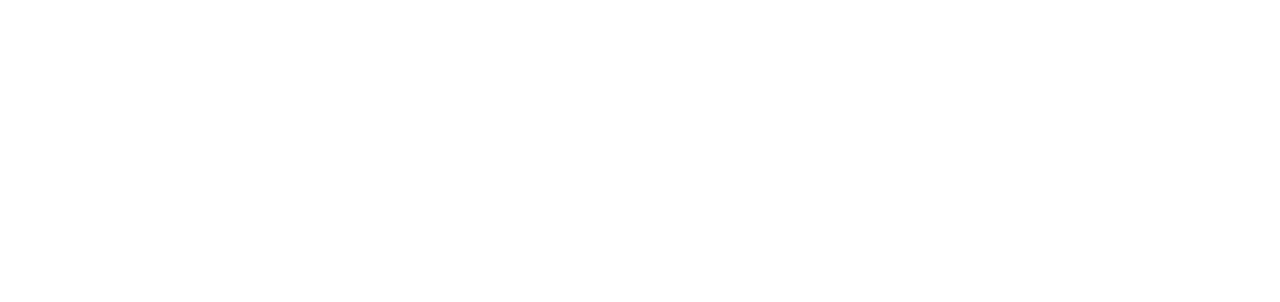
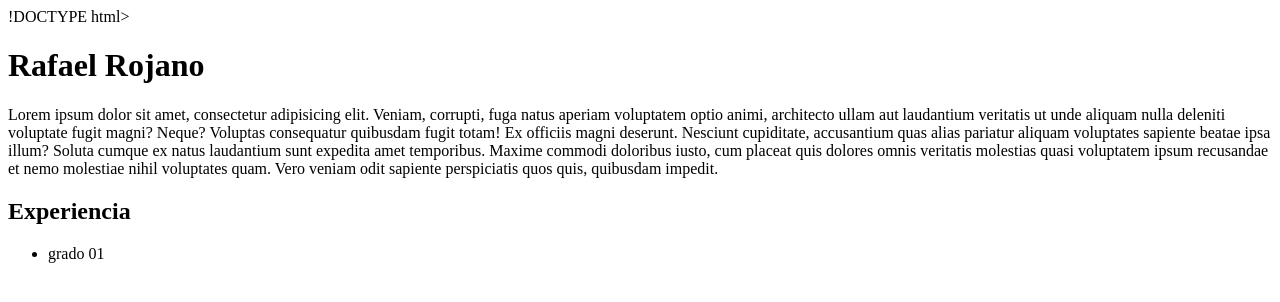
Before and after one commit to alvaro0yair0garcia0murrieta/80688, a plain HTML site: page index.html in a window 1280 px wide. Drawn offline with Linux system fonts and the light colour scheme.

Commit message:
holka:x|

```diff
--- a/index.html
+++ b/index.html
@@ -1,5 +1,19 @@
-<html>
-    <head>
-
-    </head>
+!DOCTYPE html>
+<html lang="en">
+<head>
+    <meta charset="UTF-8">
+    <meta http-equiv="X-UA-Compatible" content="IE=edge">
+    <meta name="viewport" content="width=device-width, initial-scale=1.0">
+    <title>Mi CV</title>
+</head>
+<body>
+    <h1>Rafael Rojano</h1>
+    Lorem ipsum dolor sit amet, consectetur adipisicing elit. Veniam, corrupti, fuga natus aperiam voluptatem optio animi, architecto ullam aut laudantium veritatis ut unde aliquam nulla deleniti voluptate fugit magni? Neque?
+    Voluptas consequatur quibusdam fugit totam! Ex officiis magni deserunt. Nesciunt cupiditate, accusantium quas alias pariatur aliquam voluptates sapiente beatae ipsa illum? Soluta cumque ex natus laudantium sunt expedita amet temporibus.
+    Maxime commodi doloribus iusto, cum placeat quis dolores omnis veritatis molestias quasi voluptatem ipsum recusandae et nemo molestiae nihil voluptates quam. Vero veniam odit sapiente perspiciatis quos quis, quibusdam impedit.
+    <h2>Experiencia</h2>
+    <ul>
+        <li>grado 01</li>
+    </ul>
+</body>
 </html>
```
Also changed, not shown: practica01.html (added, +1 -0 lines).
